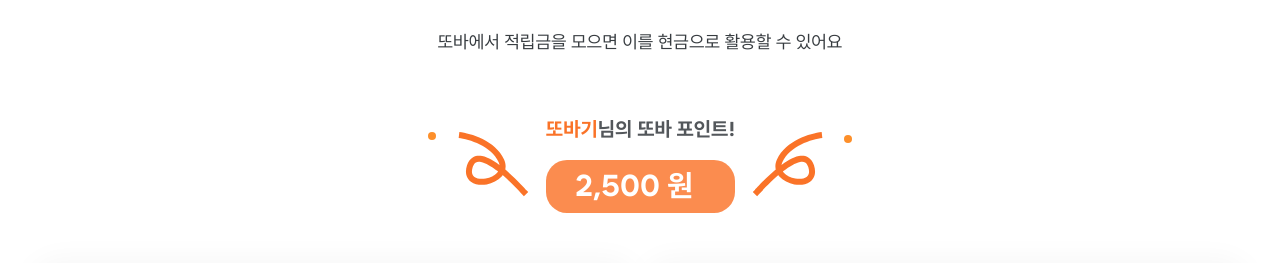
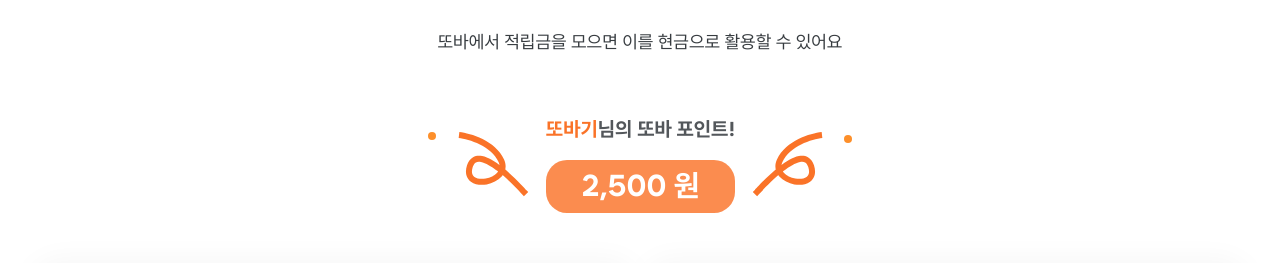
Before and after one commit to Kusitms-29th-Meetup-TeamE/Frontend, a Next.js app: page / in a window 1280 px wide. Shown: the part 3085-3348 px from the top of the page. Built offline with nearby package versions, Linux system fonts and the light colour scheme.

Commit message:
💄 Style: add text-center to point component
ISSUES CLOSED: #12

```diff
--- a/src/containers/main/Point.tsx
+++ b/src/containers/main/Point.tsx
@@ -23,7 +23,7 @@
             <span className="text-primary-orange6">{PointData.user}</span>
             <span className="text-gray-08">님의 또바 포인트!</span>
           </div>
-          <div className="bg-primary-orange5 text-white text-h2 pt-[3px[ pb-[3px] pl-[29px] pr-[29px] rounded-[21px]">
+          <div className="text-center bg-primary-orange5 text-white text-h2 pt-[3px[ pb-[3px] pl-[29px] pr-[29px] rounded-[21px]">
             {PointData.point} 원
           </div>
         </div>
```
